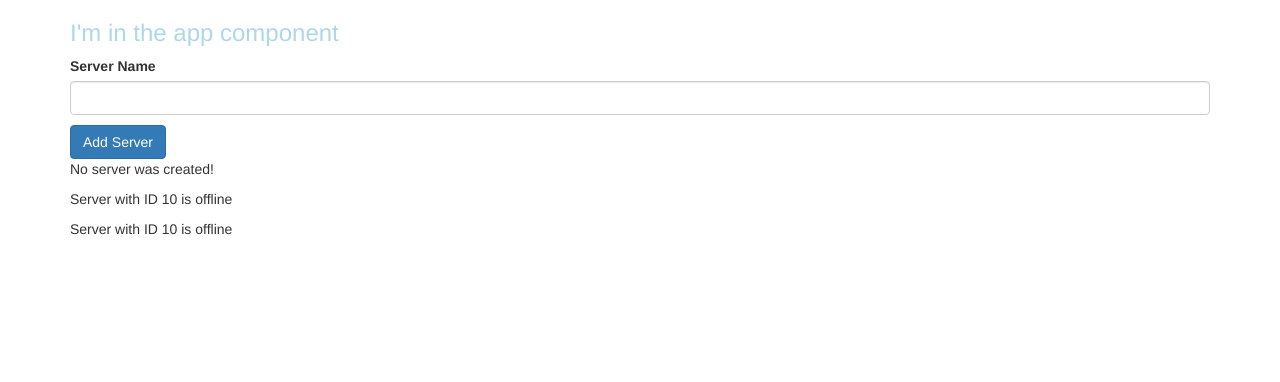
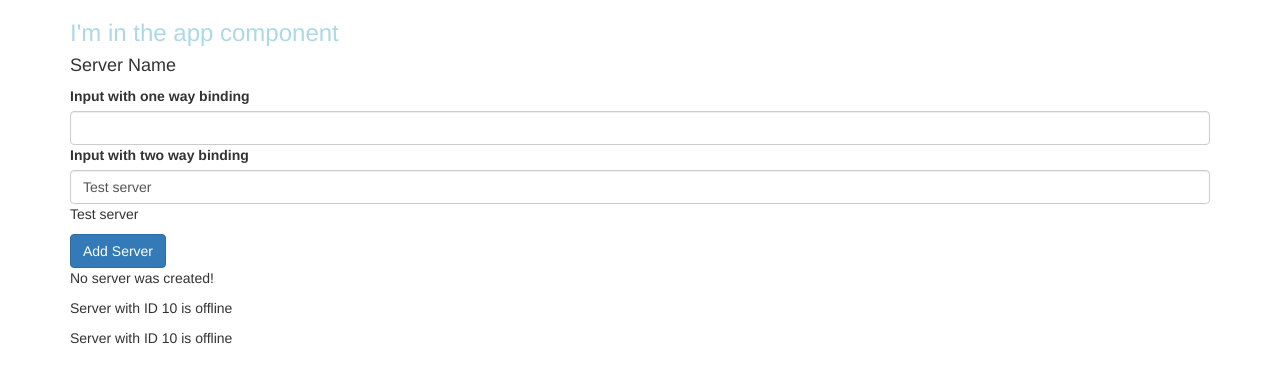
Before and after one commit to taylorculbreth/first-angular-app, an Angular app: page / in a window 1280 px wide. Shown: the top 382 px of the page. Built offline with nearby package versions, Linux system fonts and the light colour scheme.

Commit message:
two way data binding

```diff
--- a/src/app/servers/servers.component.html
+++ b/src/app/servers/servers.component.html
@@ -1,5 +1,9 @@
-<label>Server Name</label>
+<h4>Server Name</h4>
+
+<label>Input with one way binding</label>
 <input type="text" class="form-control" (input)="onUpdateServerName($event)">
+<label>Input with two way binding</label>
+<input type="text" class="form-control" [(ngModel)]="serverName">
 <p>{{serverName}}</p>
 <button class="btn btn-primary" [disabled]="!allowNewServer" (click)="onCreateServer()">Add Server</button>
 <!--<p>{{ allowNewServer }} </p>
--- a/src/app/servers/servers.component.ts
+++ b/src/app/servers/servers.component.ts
@@ -8,7 +8,7 @@ import { Component, OnInit } from '@angular/core';
 export class ServersComponent implements OnInit {
   allowNewServer = false;
   serverCreationStatus = 'No server was created!';
-  serverName = '';
+  serverName = 'Test server';
   constructor() {
     setTimeout(() => {
       this.allowNewServer = true;
```
